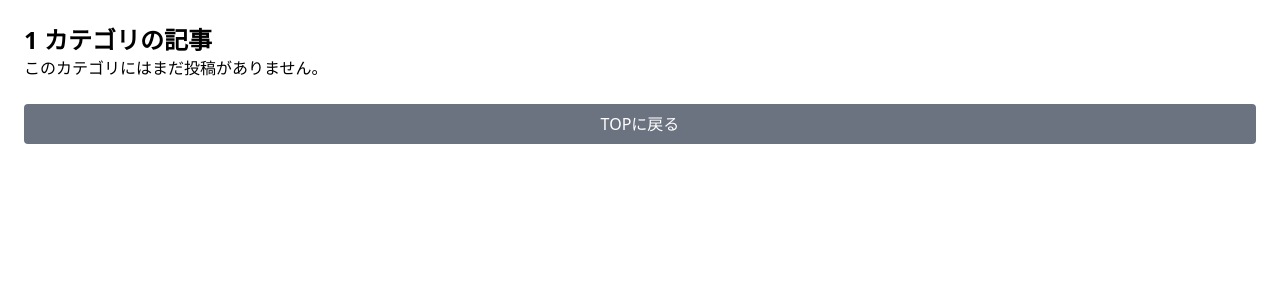
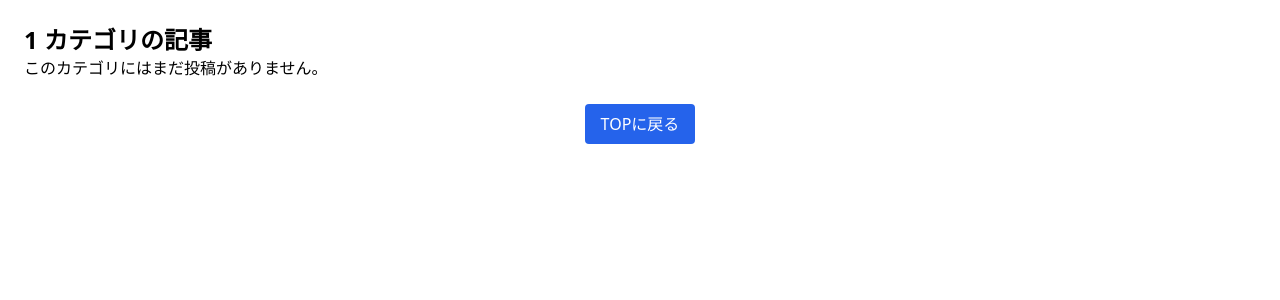
Before and after one commit to terumitt-dev/react-front-myblog, a React (Vite) app in the folder app/: page /category/1 in a window 1280 px wide. Shown: the top 300 px of the page. Built offline with nearby package versions, Linux system fonts and the light colour scheme.

Commit message:
各ボタンの記述を統一

```diff
--- a/app/src/components/molecules/BackToTopButton.tsx
+++ b/app/src/components/molecules/BackToTopButton.tsx
@@ -1,18 +1,27 @@
+// // src/components/molecules/BackToTopButton.tsx
+// import { useNavigate } from 'react-router-dom'
+
+// const BackToTopButton = () => {
+//   const navigate = useNavigate()
+
+//   return (
+//     // biome-ignore lint/a11y/useButtonType: <button type>
+//     <button
+//       onClick={() => navigate('/')}
+//       className="flex-1 px-4 py-2 bg-gray-500 text-white rounded hover:bg-gray-600 transition"
+//     >
+//       TOPに戻る
+//     </button>
+//   )
+// }
+
+// export default BackToTopButton
+
 // src/components/molecules/BackToTopButton.tsx
-import { useNavigate } from 'react-router-dom'
+import Button from '@/components/atoms/Button';
 
-const BackToTopButton = () => {
-  const navigate = useNavigate()
+const BackToTopButton = ({ onClick }: { onClick: () => void }) => (
+  <Button label="TOPに戻る" onClick={onClick} variant="primary" />
+);
 
-  return (
-    // biome-ignore lint/a11y/useButtonType: <button type>
-    <button
-      onClick={() => navigate('/')}
-      className="flex-1 px-4 py-2 bg-gray-500 text-white rounded hover:bg-gray-600 transition"
-    >
-      TOPに戻る
-    </button>
-  )
-}
-
-export default BackToTopButton
+export default BackToTopButton;
--- a/app/src/components/molecules/LogoutButton.tsx
+++ b/app/src/components/molecules/LogoutButton.tsx
@@ -1,21 +1,30 @@
+// // src/components/molecules/LogoutButton.tsx
+// import Button from '@/components/atoms/Button';
+
+// type Props = {
+//   onClick: () => void
+//   login?: boolean
+// }
+
+// const LogoutButton = ({ onClick }: Props) => {
+//   return (
+//     <button
+//       type="button"
+//       onClick={onClick}
+//       className="px-4 py-2 bg-red-600 text-white rounded hover:bg-red-700 transition text-sm"
+//     >
+//       ログアウト
+//     </button>
+//   )
+// }
+
+// export default LogoutButton;
+
 // src/components/molecules/LogoutButton.tsx
 import Button from '@/components/atoms/Button';
 
-type Props = {
-  onClick: () => void
-  login?: boolean
-}
-
-const LogoutButton = ({ onClick }: Props) => {
-  return (
-    <button
-      type="button"
-      onClick={onClick}
-      className="px-4 py-2 bg-red-600 text-white rounded hover:bg-red-700 transition text-sm"
-    >
-      ログアウト
-    </button>
-  )
-}
+const LogoutButton = ({ onClick }: { onClick: () => void }) => (
+  <Button label="ログアウト" onClick={onClick} variant="primary" />
+);
 
 export default LogoutButton;
```
